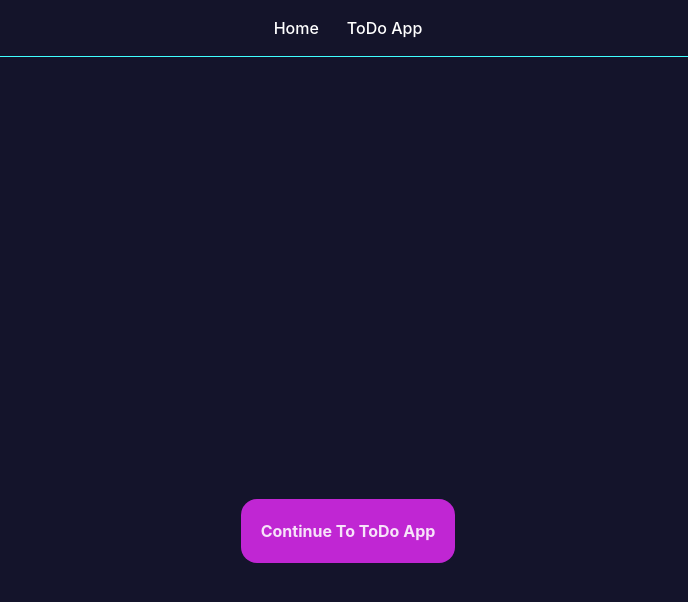
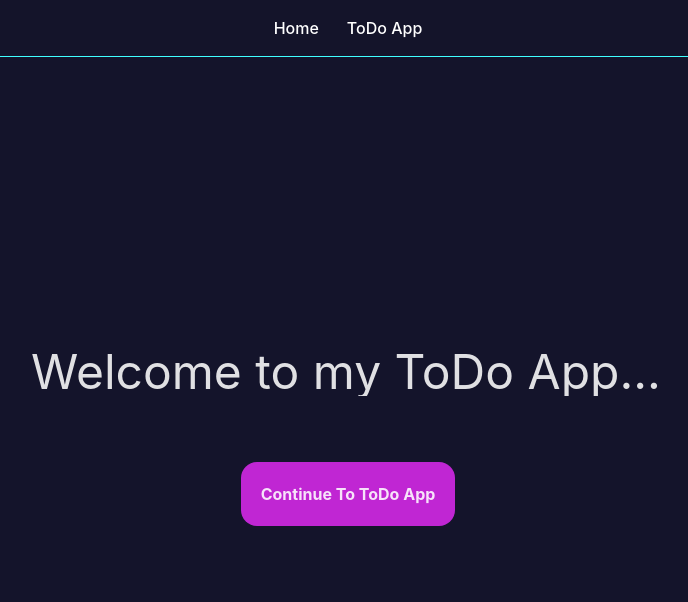
Before and after one commit to TerezzaB/REACT_ToDoApp, a React (Vite) app: page / in a window 1280 px wide. Shown: the top 602 px of the page, without its empty margins (292-980 px from the left). Built offline with nearby package versions, Linux system fonts and the light colour scheme.

Commit message:
11th - other design issues fixed

```diff
--- a/src/App.css
+++ b/src/App.css
@@ -1,3 +1,7 @@
+@tailwind base;
+@tailwind components;
+@tailwind utilities;
+
 #root {
   max-width: 1280px;
   margin: 0 auto;
@@ -6,22 +10,10 @@
 
 ._nav { border-bottom: 1px solid #40ffff; z-index: 1000; background-color: #14142a; }
 
-@media (min-width: 992px) {
-  .typing-container {
-    display: flex;
-    justify-content: center;
-    align-items: center;
-    margin-top: 20%;
-  }
-
+@layer components {
   .typing-effect {
-    overflow: hidden;
-    border-right: .15em solid #FFF;
-    white-space: nowrap;
-    letter-spacing: .15em;
-    animation:
-      typing 3.5s steps(30, end),
-      blink-caret .75s step-end infinite;
+    @apply inline-block;
+    animation: typing 3.5s steps(30, end), blink-caret .75s step-end infinite;
   }
 
   @keyframes typing {
--- a/src/index.css
+++ b/src/index.css
@@ -1,9 +1,3 @@
-@tailwind base;
-@tailwind components;
-@tailwind utilities;
-
-
-
 :root {
   font-family: Inter, system-ui, Avenir, Helvetica, Arial, sans-serif;
   line-height: 1.5;
--- a/src/views/HomeView.jsx
+++ b/src/views/HomeView.jsx
@@ -4,7 +4,7 @@ import HomeButton from "../components/HomeComponents/HomeButton";
 
 export default function HomeView() {
     return (
-        <div className="flex flex-col gap-y-5 items-center justify-center min-h-screen">
+        <div className="flex flex-col gap-y-5 items-center justify-center min-h-screen transform -translate-y-10">
             <HomeTyping />
             <HomeButton />
         </div>
```
